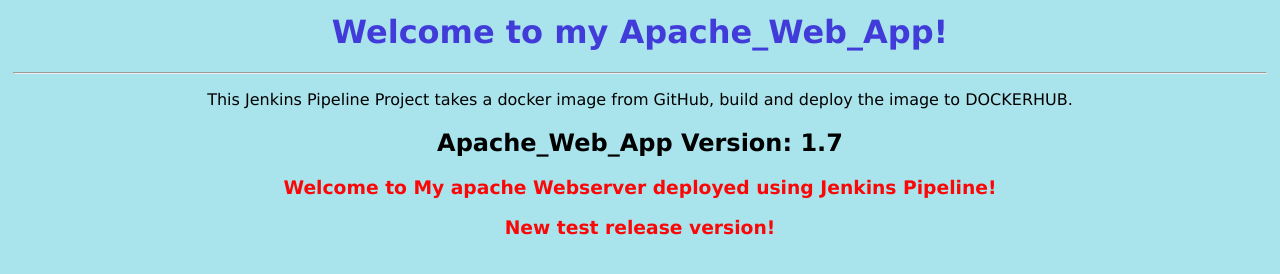
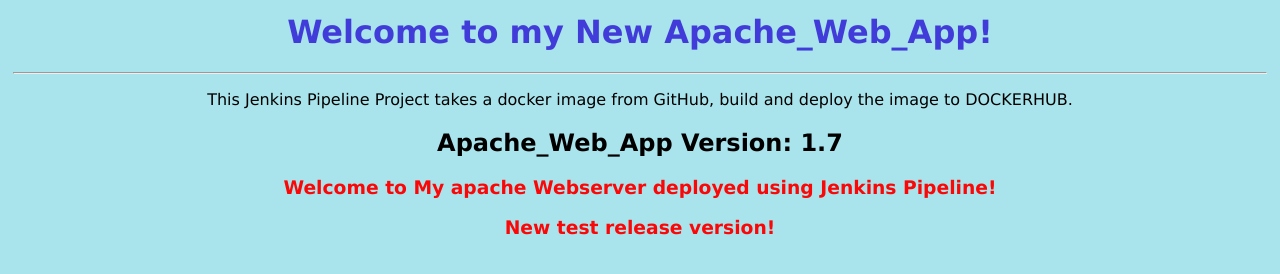
Before and after one commit to EmmanuelSunday/jenkinspipeline-deploy-to-dockerhub, a plain HTML site: page index.html in a window 1280 px wide. Drawn offline with Linux system fonts and the light colour scheme.

Commit message:
new update

```diff
--- a/index.html
+++ b/index.html
@@ -3,7 +3,7 @@
         <title>Emmanuel Sunday </title>
     </head>
     <body style="text-align:center;font-family:Verdana;margin:1%; background-color: rgb(169, 228, 236);">
-        <h1 style="color:rgba(33, 6, 210, 0.766)">Welcome to my Apache_Web_App!</h1>
+        <h1 style="color:rgba(33, 6, 210, 0.766)">Welcome to my New Apache_Web_App!</h1>
         <hr>
         <p>This Jenkins Pipeline Project takes a docker image from GitHub, build and deploy the image to DOCKERHUB.</p>
         <h2>Apache_Web_App Version: 1.7</h2>
```
